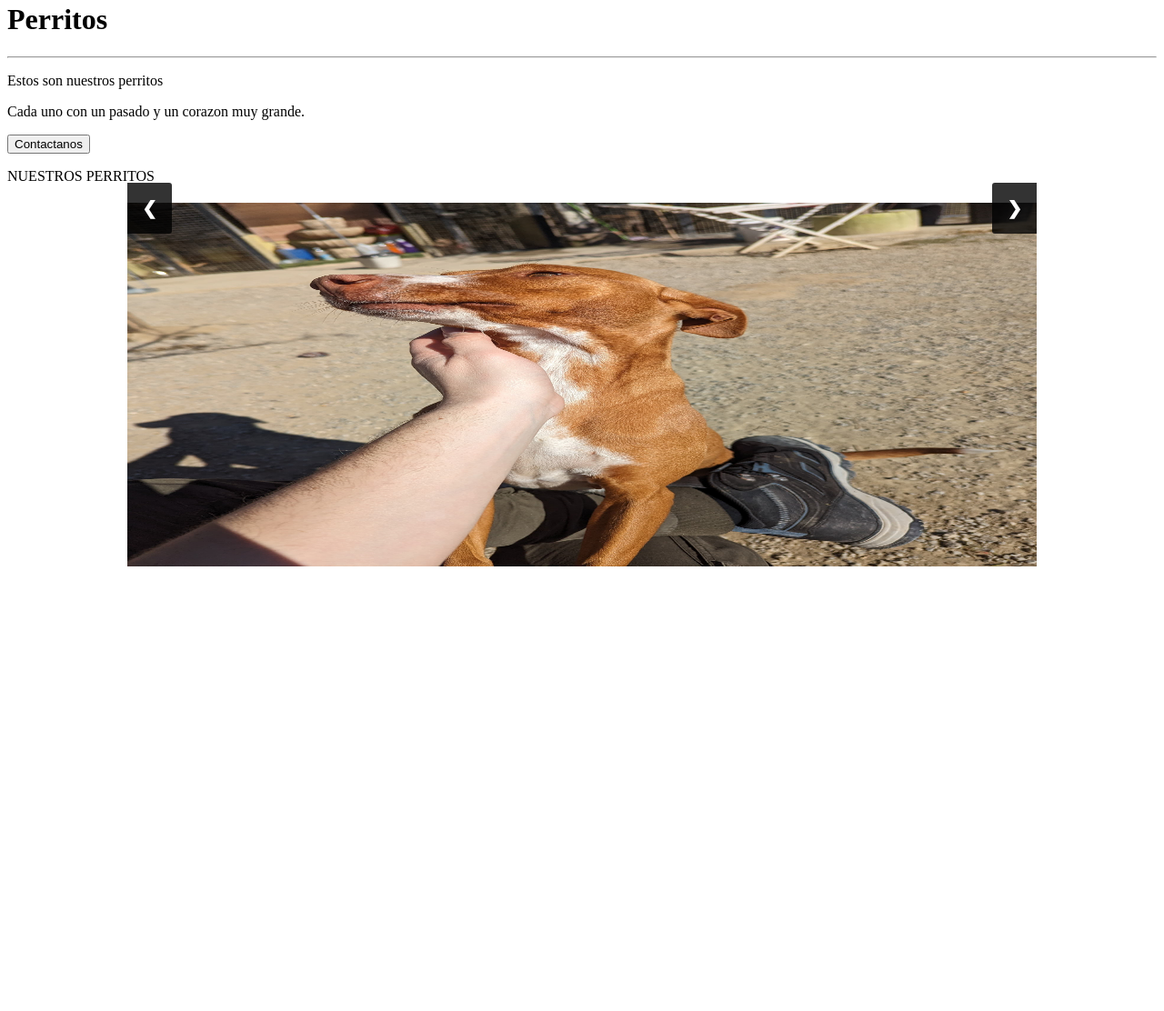
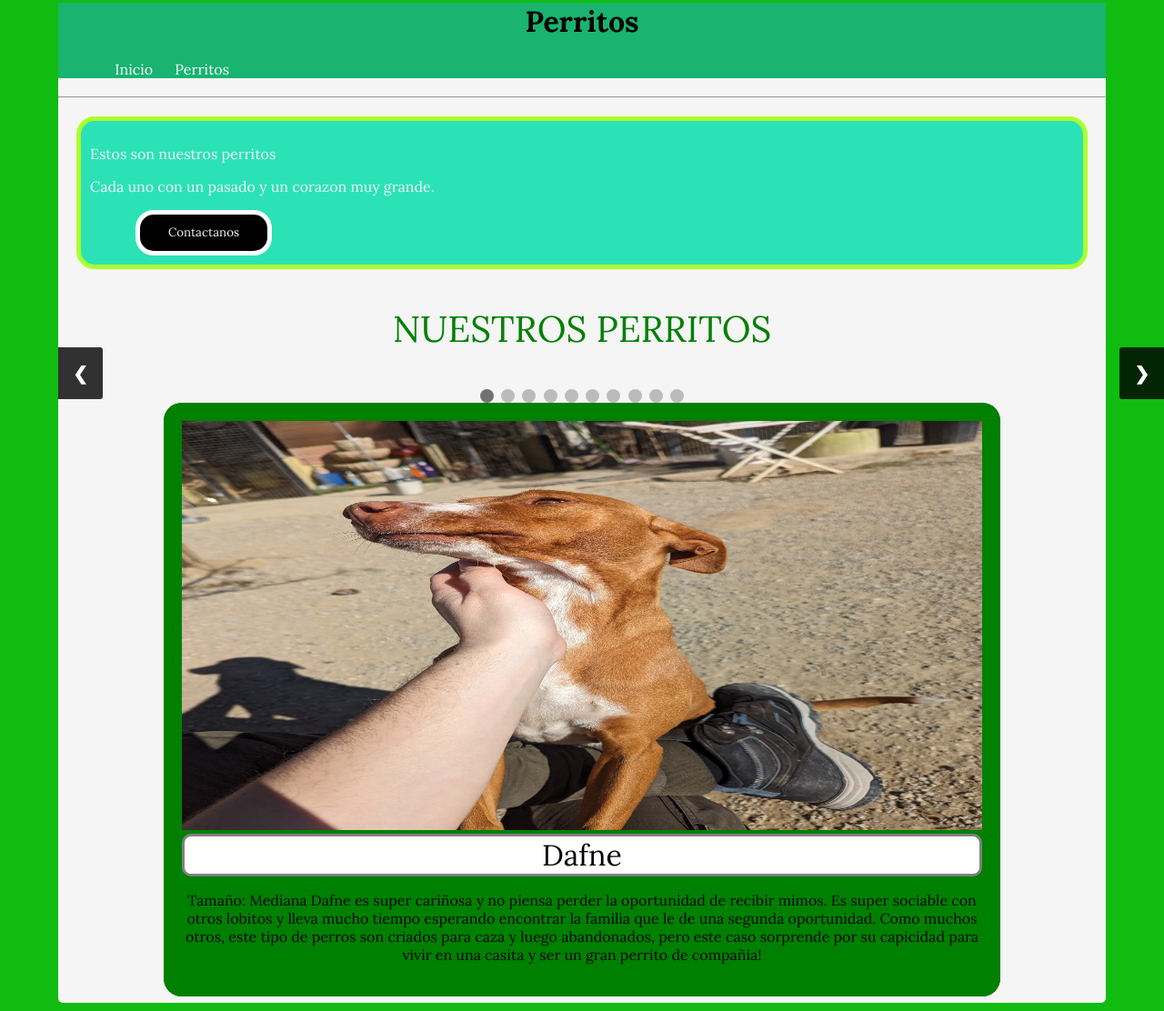
Before and after one commit to Tucanes/WebRefugio, a plain HTML site: page catalogo.html in a window 1280 px wide. Shown: the part 18-1130 px from the top of the page at 91% size. Before the commit the page ends 800 px from the top, so only its background shows below. Drawn offline with Linux system fonts and the light colour scheme.

Commit message:
catalogo terminado

```diff
--- a/catalogo.css
+++ b/catalogo.css
@@ -1,6 +1,38 @@
+* {
+  font-family: "Lora", serif;
+  font-optical-sizing: auto;
+  font-weight: weight;
+  font-style: normal;
+}
+html {
+  background-color: rgb(16, 188, 16);
+}
+body {
+  width: 90%;
+  margin-left: auto;
+  margin-right: auto;
+  background-color: whitesmoke;
+  height: 1100px;
+  border-radius: 5px;
+}
+#informacion {
+  text-align: left;
+  border-radius: 20px;
+  background-color: rgb(43, 226, 183);
+  color: whitesmoke;
+  border: 5px solid greenyellow;
+  padding: 10px;
+  margin: 20px;
+}
+header {
+  background-color: rgb(24, 180, 112);
+  text-align: center;
+
+}
+
 img {
-    width: 400px;
-    height: 400px;
+    width: 350px;
+    height: 450px;
 
   }
 
@@ -40,7 +72,6 @@ img {
     position: absolute;
     top: 50%;
     width: auto;
-    margin-top: -22px;
     padding: 16px;
     color: white;
     font-weight: bold;
@@ -82,3 +113,42 @@ img {
     text-align: center;
     margin-top: 20px;
   }
+  figure {
+    border-radius: 20px;
+    padding: 20px;
+    background-color: green;
+  }
+  figcaption {
+    background-color: white;
+    font-size: 2rem;
+    border-radius: 10px;
+    border: 3px grey solid;
+  }
+  input {
+    background: black;
+    color: whitesmoke;
+    border-radius: 20px;
+    margin-left: 50px;
+    border: 5px solid white;
+    height: 50px;
+    width: 150px;
+  }
+
+  main div~p {
+    text-align: center;
+    color: green;
+    font-size: 2.5rem;
+  }
+  header div {
+   margin-bottom: 20px;
+    width: 20%;
+  }
+  header div li {
+    display: inline-block;
+    margin-right: 20px;
+    list-style: none;
+  }
+  header div li a{
+    text-decoration: none;
+    color: white;
+  }
--- a/catalogo.html
+++ b/catalogo.html
@@ -7,13 +7,21 @@
         <meta name="description" content="">
         <meta name="viewport" content="width=device-width, initial-scale=1">
         <link rel="stylesheet" href="catalogo.css">
+        <link rel="preconnect" href="https://fonts.gstatic.com" crossorigin>
+<link href="https://fonts.googleapis.com/css2?family=Lora:ital,wght@0,400..700;1,400..700&display=swap" rel="stylesheet">
     </head>
     <header>
         <h1>Perritos</h1>
+        <div>
+          <ul>
+              <li><a href="Index.html">Inicio</a></li>
+              <li><a href="Catalogo.html">Perritos</a></li>
+          </ul>
+      </div>
     </header>
        <hr>
        <main>
-        <div>
+        <div id="informacion">
         <p>Estos son nuestros perritos</p>
         <p>Cada uno con un pasado y un corazon muy grande.</p>
         <a href="contacto.html"><input type="button" value="Contactanos"></a>
@@ -25,43 +33,99 @@
             <div class="slideshow-container">
               <!-- Imágenes -->
               <div class="mySlides fade left-to-right">
+                <figure>
                   <img src="Imagenes/Dafne.jpeg" style="width:100%">
+                  <figcaption>Dafne</figcaption>
+                  <p>Tamaño: Mediana
+                    Dafne es super cariñosa y no piensa perder la oportunidad de recibir mimos. Es super sociable con otros lobitos y lleva mucho tiempo esperando encontrar la familia que le de una segunda oportunidad. Como muchos otros, este tipo de perros son criados para caza y luego abandonados, pero este caso sorprende por su capicidad para vivir en una casita y ser un gran perrito de compañia!</p>
+                </figure>
+
               </div>
 
               <div class="mySlides fade left-to-right">
+                <figure>
                   <img src="Imagenes/Desider.jpeg" style="width:100%">
+                  <figcaption>Desider</figcaption>
+                  <p>Tamaño:Grande
+                    Este lobito es realmente precioso. Creemos que es de un criador de perigri debido a su belleza y su marca en la
+                    lengua. Es muy sociable con otros seres humanos. Actualmente Neska y el son novios. Desider sufre de leucemia canina y necesita una familia que le cuide.</p>
+                </figure>
               </div>
 
               <div class="mySlides fade left-to-right">
+                <figure>
                   <img src="Imagenes/Eros.jpeg" style="width:100%">
+                  <figcaption>Eros</figcaption>
+                  <p>Tamaño: Grande
+                    Es un pastor belga con mucha energia. Le encanta jugar con los seres humanos y no es nada agresivo.</p>
+                </figure>
               </div>
 
               <div class="mySlides fade left-to-right">
+                <figure>
                   <img src="Imagenes/Kala.jpeg" style="width:100%">
+                  <figcaption>Kala</figcaption>
+                  <p>Tamaño: Grande
+                    Kala es la bondad perrificada. Es super tranquila y le encanta pasear. Su hobby favorito es tumbarse con los rayos de sol en la cara. No es nada agresiva con otros perros y es super obediente y respetuosa.</p>
+                </figure>
               </div>
 
               <div class="mySlides fade left-to-right">
+                <figure>
                   <img src="Imagenes/Lavinia.jpeg" style="width:100%">
+                  <figcaption>Lavinia</figcaption>
+                  <p>Tamaño: Mediana
+                    Es una galguita muy maja y feliz. Le encanta pedir cariño de los seres humanos y el resto de perros le causan indiferencia.</p>
+                </figure>
               </div>
 
               <div class="mySlides fade left-to-right">
+                <figure>
                   <img src="Imagenes/Lewis.jpeg" style="width:100%">
+                  <figcaption>Lewis</figcaption>
+                  <p>Tamaño: Mediana
+                    Es una perrita pastora belga abandonada atada con una cadena. Es super cariñosa y le encanta jugar con las personas. Nunca ladra ni es agresiva ni con los humanos ni con otros perritos.</p>
+                </figure>
               </div>
 
               <div class="mySlides fade left-to-right">
+                <figure>
                   <img src="Imagenes/Mela.jpeg" style="width:100%">
+                  <figcaption>Mela</figcaption>
+                  <p>Tamaño: Pequeña
+                    Mela aparecio abandonada y es super simpatica. Le encanta estar rodeada de humanos y otros perritos. No es agresiva y esta deseando encontrar a una familia.</p>
+                </figure>
               </div>
 
               <div class="mySlides fade left-to-right">
+              <figure>
                 <img src="Imagenes/Milo.jpeg" style="width:100%">
+                <figcaption>Milo</figcaption>
+                <p>Tamaño: Pequeño
+                  Milo es un pequeño lobito super jugueton y cariñoso. Va ha aprovechar la mas minima oportunidad para robarte unas caricias y es super pacifico.</p>
+              </figure>
+              </div>
+
+              <div class="mySlides fade left-to-right"></div>
+              <figure>
+                <img src="Imagenes/Neska.jpeg" style="width:100%">
+                <figcaption>Neska</figcaption>
+                <p>Tamaño:Grande
+                  Esta lobita es de las mas cariñosas que vas a encontrar en estas tierras. Siempre esta dispuesta a recibir mimos
+                  y se lleva bien con el resto de lobitos. Cuando dos se ladran suele meterse en medio para separarles, haciendo
+                  funciones de perro pastor a la antigua usanza. Fue abandonada con sus cachorros recien nacidos, los cuales ya
+                  han encontrado una familia feliz, ahora solo queda ella!</p>
+              </figure>
               </div>
 
               <div class="mySlides fade left-to-right">
-                <img src="Imagenes/Neska.jpeg" style="width:100%">
-              </div>
-
-              <div class="mySlides fade left-to-right">
+                <figure>
                   <img src="Imagenes/Pikachu.jpeg" style="width:100%">
+                  <figcaption>Pikachu</figcaption>
+                  <p>Tamaño: Grande
+                    Pikachu es un galgo de gran tamaño que le encanta pedir mimos constantemente. Le gusta mucho correr y jugar con otros perros.
+                  </p>
+                </figure>
               </div>
 
               <!-- Controles de navegación -->
@@ -74,6 +138,13 @@
               <span class="dot" onclick="currentSlide(1)"></span>
               <span class="dot" onclick="currentSlide(2)"></span>
               <span class="dot" onclick="currentSlide(3)"></span>
+              <span class="dot" onclick="currentSlide(4)"></span>
+              <span class="dot" onclick="currentSlide(5)"></span>
+              <span class="dot" onclick="currentSlide(6)"></span>
+              <span class="dot" onclick="currentSlide(7)"></span>
+              <span class="dot" onclick="currentSlide(8)"></span>
+              <span class="dot" onclick="currentSlide(9)"></span>
+              <span class="dot" onclick="currentSlide(10)"></span>
             </div>
             <script>
               var slideIndex = 1;
```
Lines whose indentation alone changed are shown as unchanged.
